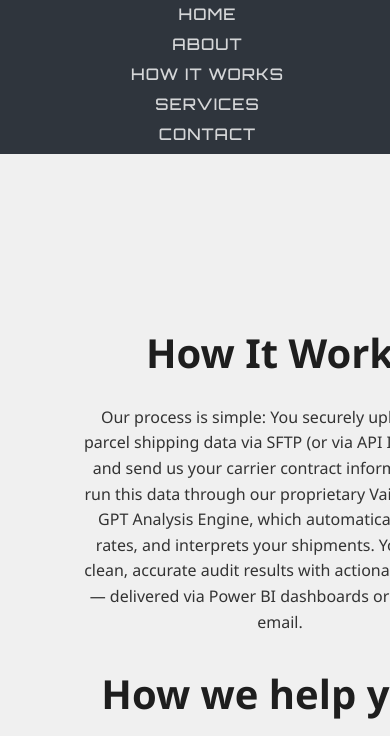
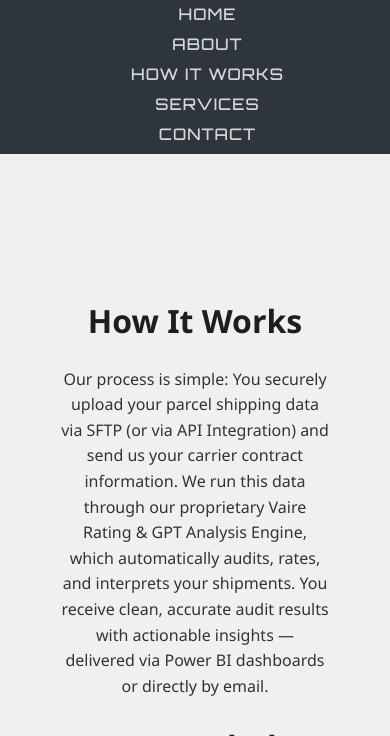
Before and after one commit to RyanDavidson92/ryandavidson92.github.io, a plain HTML site: page how-it-works.html in a window 390 px wide. Shown: the part 108-844 px from the top of the page. Drawn offline with Linux system fonts and the light colour scheme.

Commit message:
Improve mobile layout: scale AI preview image for better visibility

```diff
--- a/how-it-works.html
+++ b/how-it-works.html
@@ -78,6 +78,28 @@
       letter-spacing: 1px;
       font-family: 'Orbitron', sans-serif;
     }
+
+    @media (max-width: 768px) {
+      .content {
+        padding: 20px 20px;
+      }
+
+      .text, .image {
+        width: 100%;
+        max-width: 100%;
+        min-width: auto;
+        text-align: center;
+      }
+
+      .text h1 {
+        font-size: 2rem;
+      }
+
+      .image img {
+        width: 100%;
+        height: auto;
+      }
+    }
   </style>
 </head>
 <body>
```
